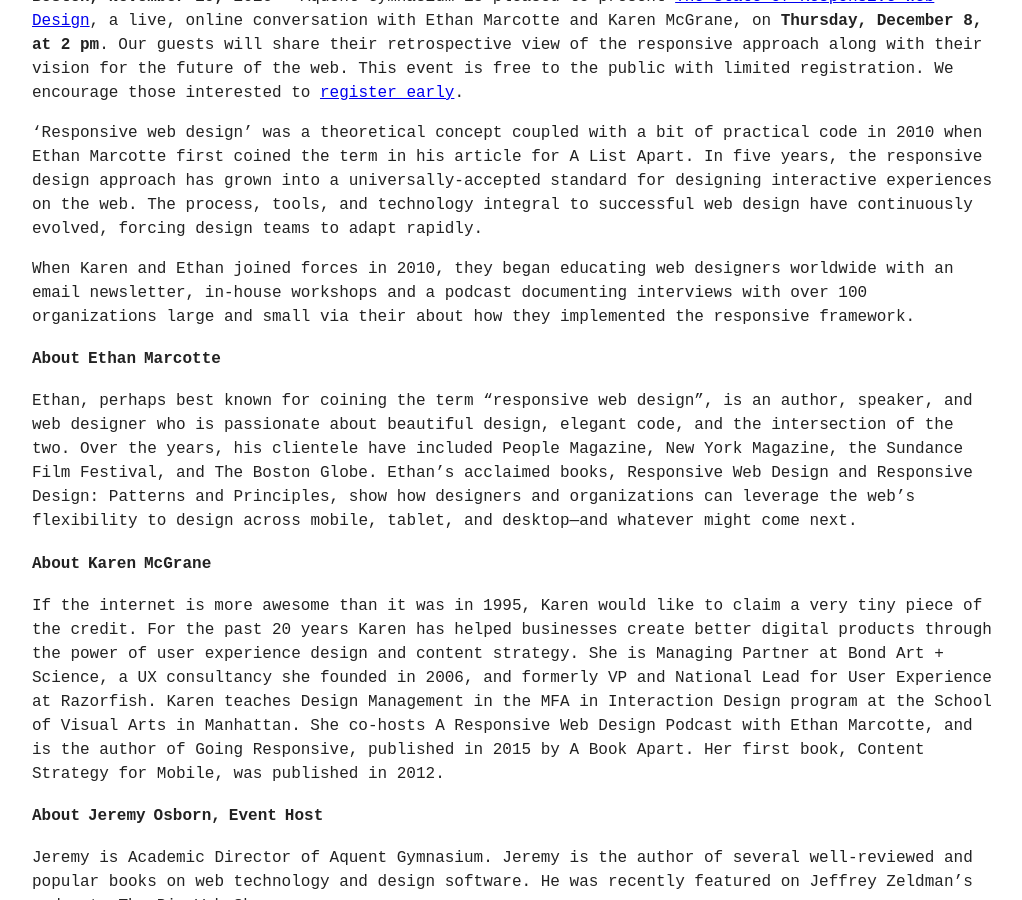
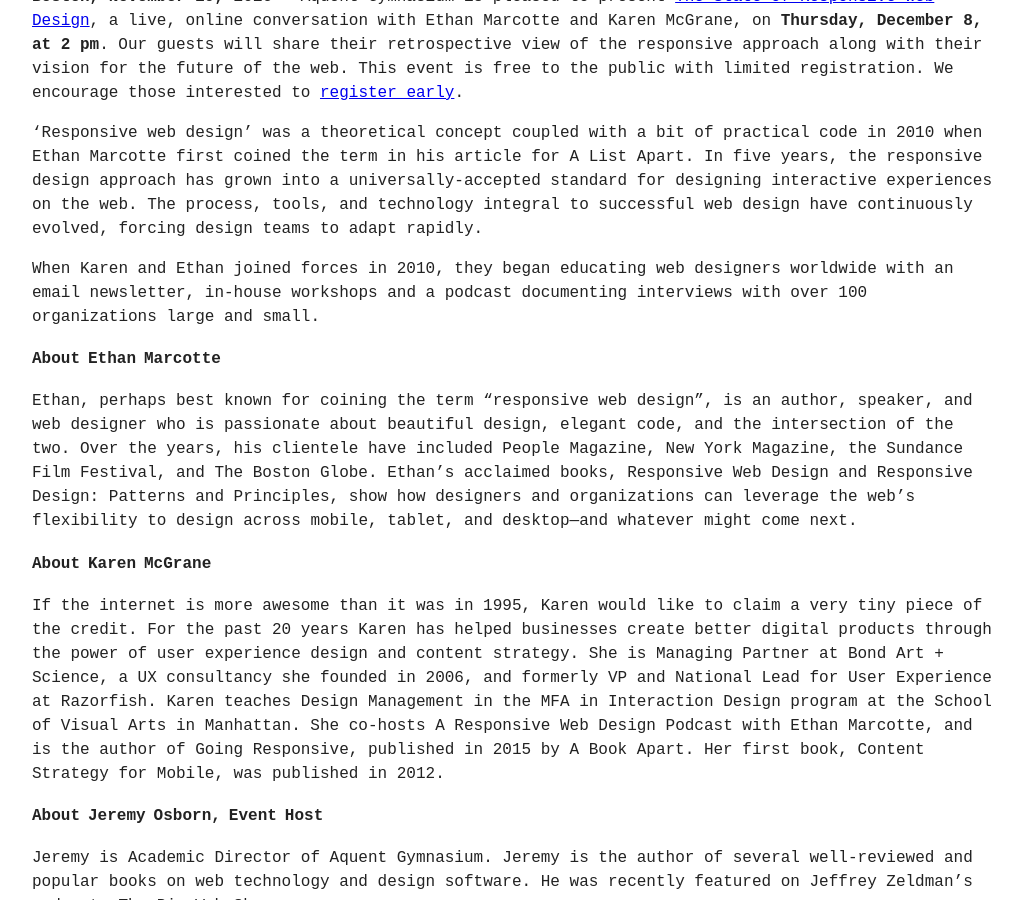
Before and after one commit to gymnasium/pr, a Jekyll site: the page built from _posts/2016-11-29-State_of_Responsive_Web_Design.md, in a window 1280 px wide and 900 px high, scrolled down 563 px. Shown: the whole window, without its empty margins (128-1150 px from the left). Built offline with Jekyll 4.4.1, drawn with Linux system fonts in a browser that asks for light colours.

Commit message:
fix lingering mixed up words

```diff
--- a/_posts/2016-11-29-State_of_Responsive_Web_Design.md
+++ b/_posts/2016-11-29-State_of_Responsive_Web_Design.md
@@ -11,7 +11,7 @@ date:   2016-11-29
 
 'Responsive web design' was a theoretical concept coupled with a bit of practical code in 2010 when Ethan Marcotte first coined the term in his article for A List Apart. In five years, the responsive design approach has grown into a universally-accepted standard for designing interactive experiences on the web. The process, tools, and technology integral to successful web design have continuously evolved, forcing design teams to adapt rapidly.
 
-When Karen and Ethan joined forces in 2010, they began educating web designers worldwide with an email newsletter, in-house workshops and a podcast documenting interviews with over 100 organizations large and small via their about how they implemented the responsive framework.
+When Karen and Ethan joined forces in 2010, they began educating web designers worldwide with an email newsletter, in-house workshops and a podcast documenting interviews with over 100 organizations large and small.
 
 #### About Ethan Marcotte
 
```
